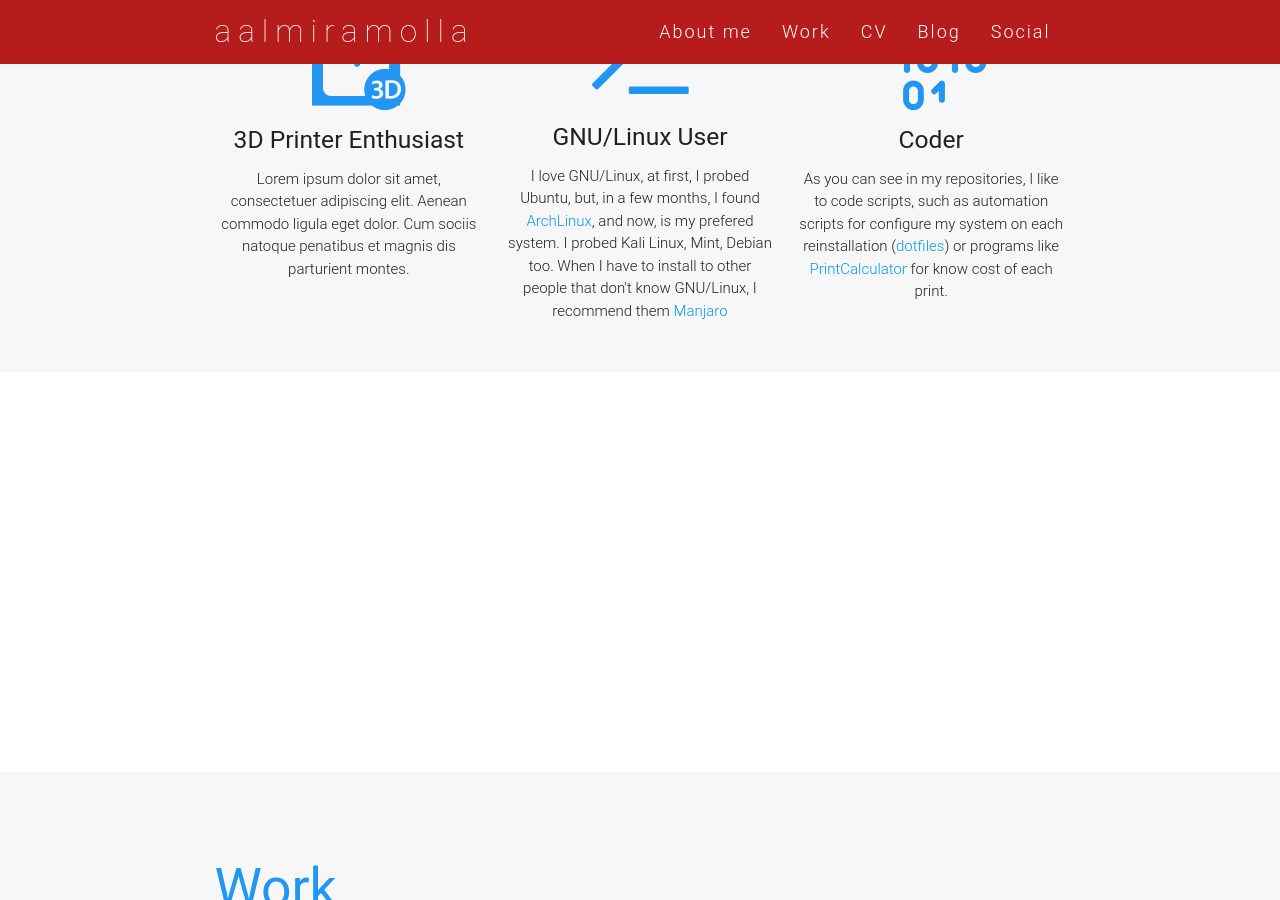
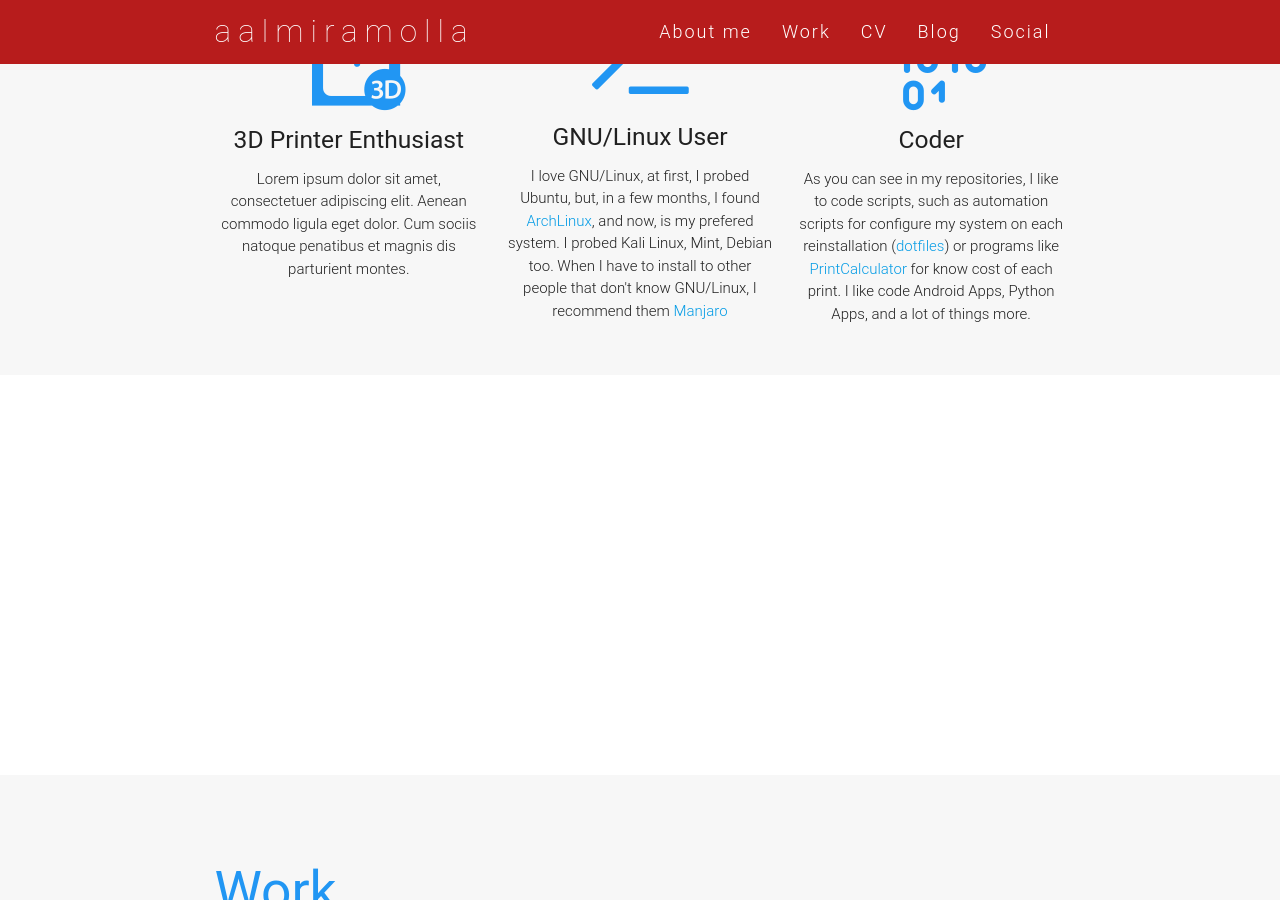
Before and after one commit to aalmiramolla/aalmiramolla.github.io, a Jekyll site: the page built from index.html, in a window 1280 px wide and 900 px high, scrolled down 1454 px. Built offline with Jekyll 4.4.1, drawn with Linux system fonts in a browser that asks for light colours; nearby versions of some CDN libraries; some web fonts are replaced.

Commit message:
Changed a bit coder description

```diff
--- a/index.html
+++ b/index.html
@@ -54,7 +54,7 @@ layout: default
         <div class="center promo promo-example">
           <i class="fa flaticon-programminglanguage6"></i>
           <h5 class="promo-caption">Coder</h5>
-          <p class="light center">As you can see in my repositories, I like to code scripts, such as automation scripts for configure my system on each reinstallation (<a target="_blank" href="https://github.com/aalmiramolla/dotfiles">dotfiles</a>) or programs like <a target="_blank" href="https://github.com/aalmiramolla/PrintCalculator">PrintCalculator</a> for know cost of each print.</p>
+          <p class="light center">As you can see in my repositories, I like to code scripts, such as automation scripts for configure my system on each reinstallation (<a target="_blank" href="https://github.com/aalmiramolla/dotfiles">dotfiles</a>) or programs like <a target="_blank" href="https://github.com/aalmiramolla/PrintCalculator">PrintCalculator</a> for know cost of each print. I like code Android Apps, Python Apps, and a lot of things more.</p>
         </div>
       </div>
     </div>
```
